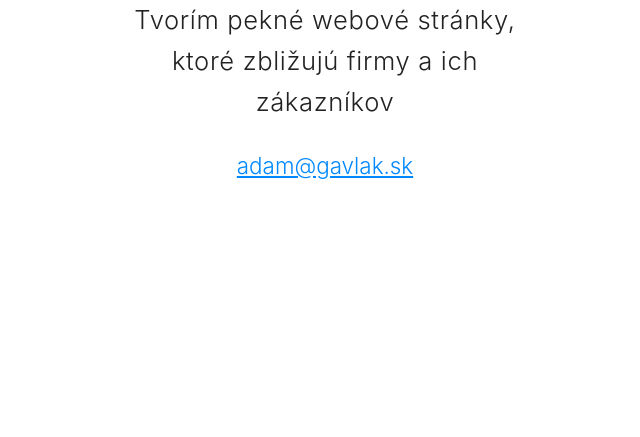
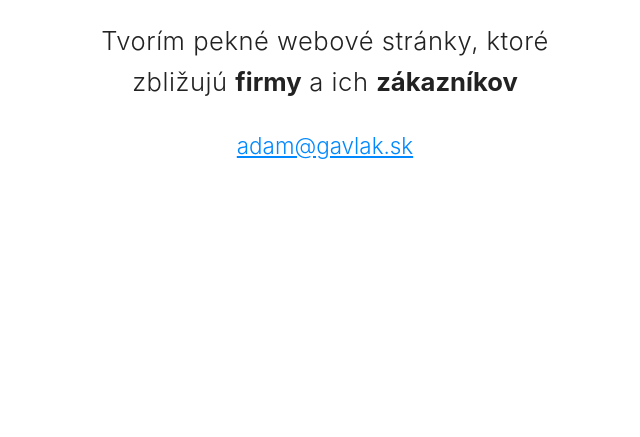
Before and after one commit to adamgavlak/gavlak.sk, a website: page static/index.pug in a window 1280 px wide. Shown: the part 371-808 px from the top of the page, without its empty margins (315-955 px from the left). Drawn offline with nearby package versions, Linux system fonts and the light colour scheme; files that its build step writes are made by us from their sources; files whose address does not match are found by name.

Commit message:
Add text highlights

```diff
--- a/css/style.styl
+++ b/css/style.styl
@@ -47,9 +47,12 @@ h2
 
     h2
         font-size 1.6em
-        letter-spacing: 0.025em
+        letter-spacing: 0.02em
         margin-top 1.4em
         max-width: 450px
+
+        strong
+            letter-spacing: initial
 
     .en h2
         max-width: 470px
--- a/static/index.pug
+++ b/static/index.pug
@@ -3,7 +3,7 @@ extends _layout.pug
 block content
   main
     h1 Adam Gavlák 👋
-    h2 Tvorím pekné webové stránky, ktoré zbližujú firmy a ich zákazníkov
+    h2 Tvorím pekné webové stránky, ktoré zbližujú <strong>firmy</strong> a ich <strong>zákazníkov</strong>
 
     p.contact
       a(href="mailto:adam@gavlak.sk" class="contact__link") adam@gavlak.sk
```
Also changed, not shown: docs/assets/style.css, docs/index.html.
